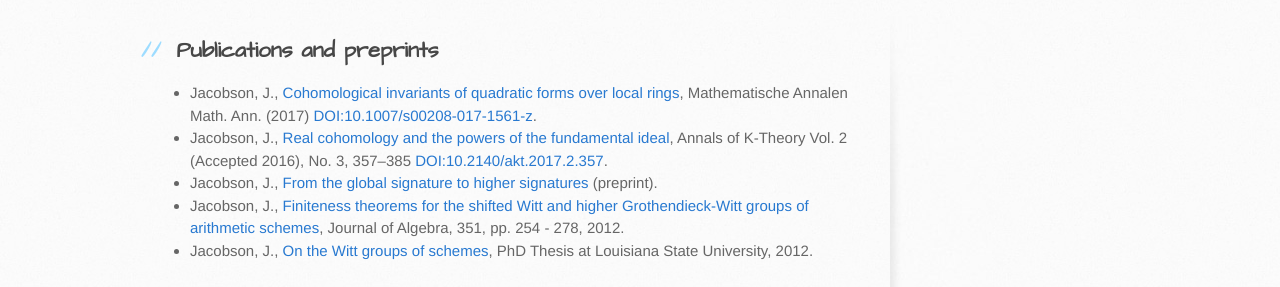
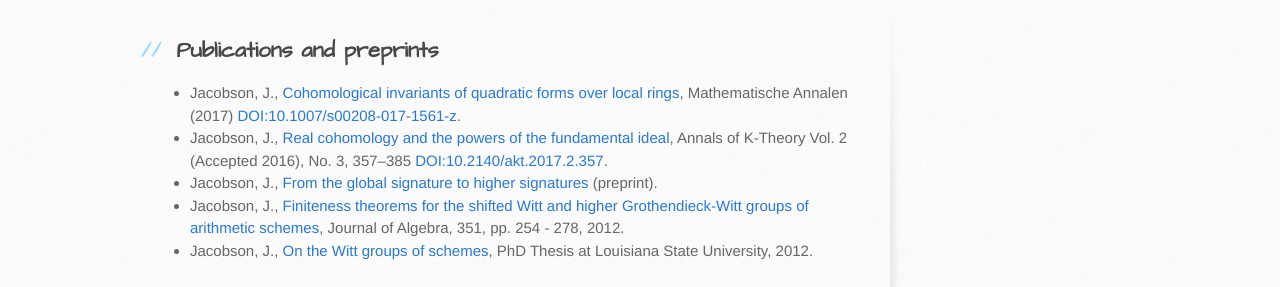
Before and after one commit to jeremyallenjacobson/jeremyallenjacobson.github.io, a Jekyll site: the page index.html, which Jekyll copies as it is, in a window 1280 px wide. Shown: the part 284-571 px from the top of the page. Built offline with Jekyll 4.4.1, drawn with Linux system fonts in a browser that asks for light colours.

Commit message:
Update index.html

```diff
--- a/index.html
+++ b/index.html
@@ -36,7 +36,7 @@
 
 <ul>
 
-<li>Jacobson, J., <a href="jeremyallenjacobson.github.io/CohomologicalInvariants.pdf">Cohomological invariants of quadratic forms over local rings</a>, Mathematische Annalen Math. Ann. (2017) <a href="https://link.springer.com/article/10.1007%2Fs00208-017-1561-z">DOI:10.1007/s00208-017-1561-z</a>.</li>
+<li>Jacobson, J., <a href="jeremyallenjacobson.github.io/CohomologicalInvariants.pdf">Cohomological invariants of quadratic forms over local rings</a>, Mathematische Annalen (2017) <a href="https://link.springer.com/article/10.1007%2Fs00208-017-1561-z">DOI:10.1007/s00208-017-1561-z</a>.</li>
 <li>Jacobson, J., <a href="jeremyallenjacobson.github.io/RealCohomologyAndPowersOfFundamentalIdeal.pdf">Real cohomology and the powers of the fundamental ideal</a>, Annals of K-Theory Vol. 2 (Accepted 2016), No. 3, 357–385 <a href="http://msp.org/akt/2017/2-3/p01.xhtml">DOI:10.2140/akt.2017.2.357</a>.</li>
 <li>Jacobson, J., <a href="jeremyallenjacobson.github.io/GlobalSignature.pdf">From the global signature to higher signatures</a> (preprint).</li>
 <li>Jacobson, J., <a href="jeremyallenjacobson.github.io/Finitenesstheorems.pdf">Finiteness theorems for the shifted Witt and higher Grothendieck-Witt groups of arithmetic schemes</a>, Journal of Algebra, 351, pp. 254 - 278, 2012.</li>
```
